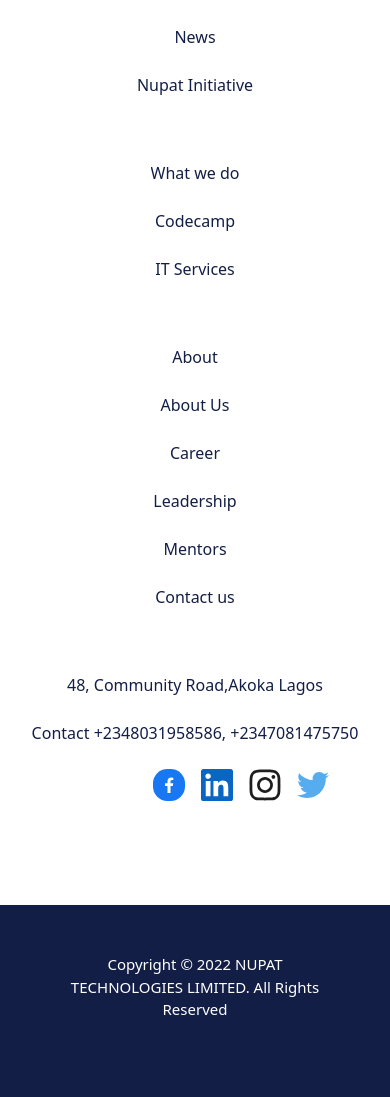
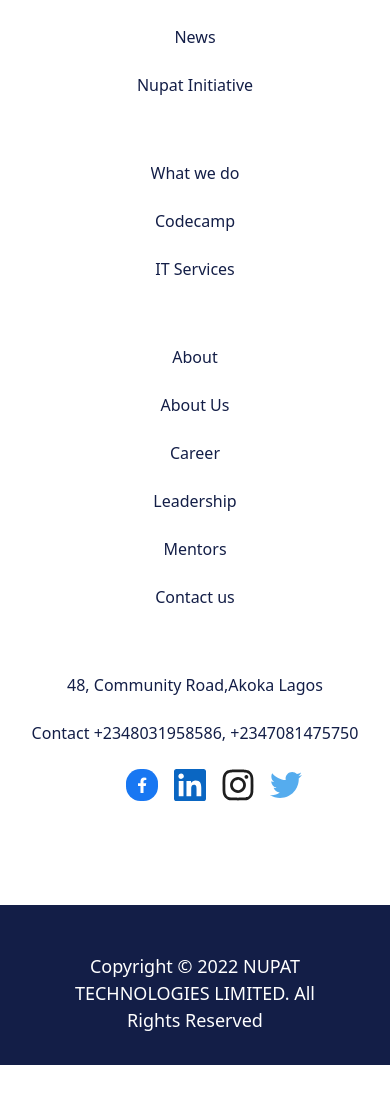
Before and after one commit to Oxygene1/nupat_web_2, a React (Create React App) app: page /OurTeam in a window 390 px wide. Shown: the part 3342-4439 px from the top of the page. After the commit the page ends 4407 px from the top, so only its background shows below. Built offline with nearby package versions, Linux system fonts and the light colour scheme.

Commit message:
footer extension modifeid

```diff
--- a/src/Screen/App.css
+++ b/src/Screen/App.css
@@ -1027,7 +1027,7 @@
 
 
   .Foot_extension{
-    height: 12rem;
+    height: 10rem;
   }
   .textsection{
     display: flex;
--- a/src/components/FootExtension.jsx
+++ b/src/components/FootExtension.jsx
@@ -13,7 +13,7 @@
   @media (max-width:786px){
     padding-top: 3rem;
     font-size: 15px;
-    // padding-bottom: 3rem;
+    font-size: 18px;
 
   }
 
--- a/src/components/Footer.jsx
+++ b/src/components/Footer.jsx
@@ -134,7 +134,7 @@
     width: 100%;
     margin-left: auto;
     margin-right: auto;
-    padding-left:27%;
+    padding-left:20%;
 
   }
   `
```
